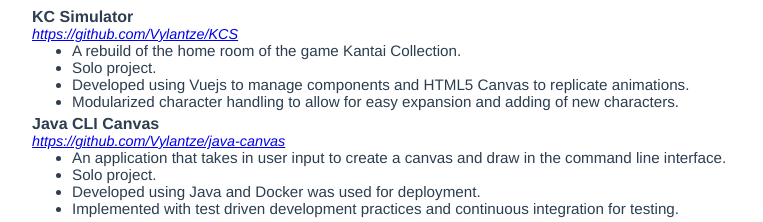
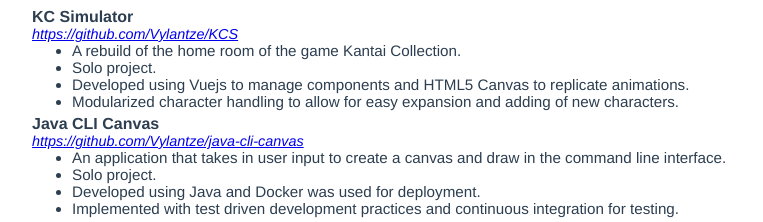
Before and after one commit to Vylantze/resume, a Vue app: page / in a window 1280 px wide. Shown: the part 796-1018 px from the top of the page, without its empty margins (258-1021 px from the left). Built offline with nearby package versions, Linux system fonts and the light colour scheme; no server answers.

Commit message:
Update name of java project

```diff
--- a/src/components/Body.vue
+++ b/src/components/Body.vue
@@ -129,7 +129,7 @@
           </div>
         </SectionedLine>
         <div class="italics note">
-          <a target="_blank" href="https://github.com/Vylantze/java-canvas">https://github.com/Vylantze/java-canvas</a>
+          <a target="_blank" href="https://github.com/Vylantze/java-cli-canvas">https://github.com/Vylantze/java-cli-canvas</a>
         </div>
         <ul>
           <li>An application that takes in user input to create a canvas and draw in the command line interface.</li>
```
